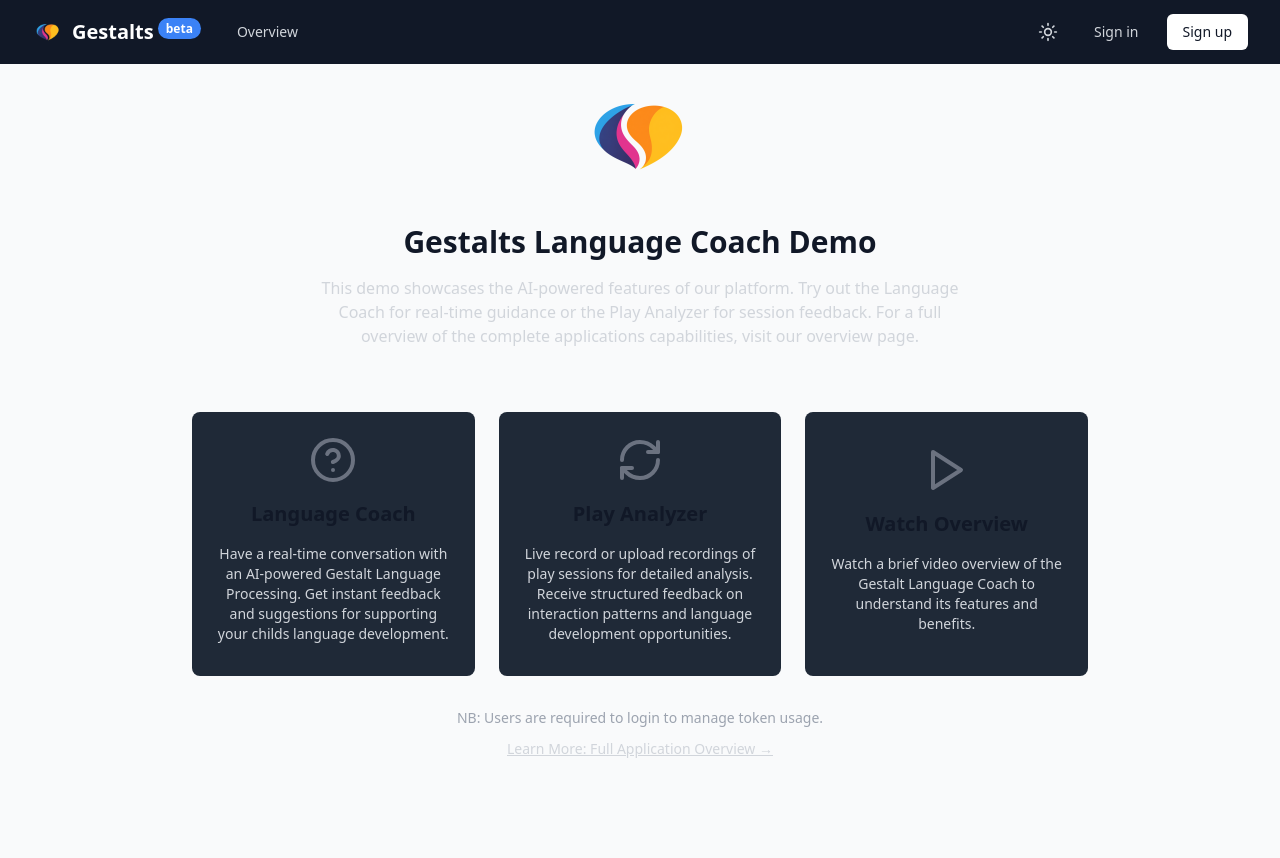
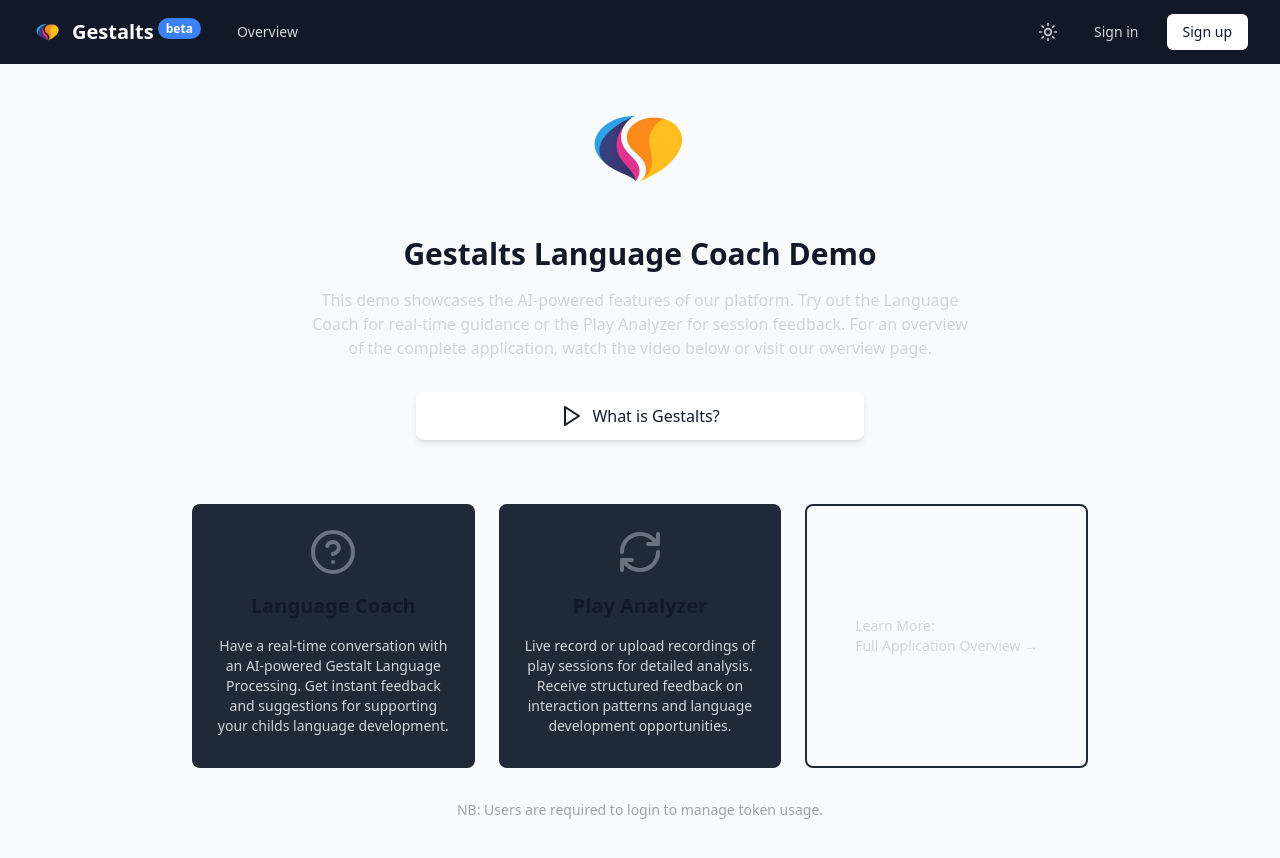
Before and after one commit to tgsatwit/eleven-labs-conversation-demo, a Next.js app: page / in a window 1280 px wide. Shown: the top 858 px of the page. Built offline with nearby package versions, Linux system fonts and the light colour scheme; no server answers.

Commit message:
updated landing page

```diff
--- a/src/app/page.tsx
+++ b/src/app/page.tsx
@@ -15,8 +15,8 @@
   };
 
   return (
-    <div className="flex flex-col w-full min-h-screen">
-      <div className="flex-1 flex flex-col items-center justify-center p-4 pb-16 lg:-mt-12">
+    <div className="flex flex-col w-full min-h-screen relative z-0">
+      <div className="flex-1 flex flex-col items-center justify-center p-4 lg:-mt-4">
         <div className="mb-6">
           <Image
             src="/logo512.png"
@@ -30,15 +30,27 @@
           Gestalts Language Coach Demo
         </h1>
         <p
-          className={`text-center max-w-2xl mb-16 ${
+          className={`text-center max-w-2xl mb-8 ${
             theme === "dark" ? "text-gray-300" : "text-gray-600"
           }`}
         >
           This demo showcases the AI-powered features of our platform. Try out
           the Language Coach for real-time guidance or the Play Analyzer for
-          session feedback. For a full overview of the complete applications
-          capabilities, visit our overview page.
+          session feedback. For an overview of the complete application, watch the video below or visit our overview page.
         </p>
+
+        <button
+          onClick={toggleModal}
+          className={`flex items-center justify-center w-full max-w-md mb-16 py-3 px-6 rounded-lg shadow-md transition-all duration-200 ${
+            theme === "dark"
+              ? "bg-white text-gray-900 hover:bg-gray-50"
+              : "bg-gray-800 text-white hover:bg-gray-700"
+          }`}
+        >
+          <Play className="w-6 h-6 mr-2" />
+          What is Gestalts?
+        </button>
+
         <div className="grid grid-cols-1 md:grid-cols-3 gap-6 max-w-4xl w-full">
           <Link href="/coach" className="group h-full">
             <div
@@ -83,22 +95,22 @@
           </Link>
 
           <div
-            onClick={toggleModal}
-            className={`cursor-pointer rounded-lg p-6 transition-all duration-200 h-full flex flex-col items-center justify-center
-            ${
+            className={`cursor-pointer rounded-lg p-6 transition-all duration-200 h-full flex flex-col items-center justify-center border-2 ${
               theme === "dark"
-                ? "bg-gray-800 hover:bg-gray-700"
-                : "bg-white hover:bg-gray-50 shadow-md"
+                ? "border-gray-800 text-gray-300 hover:bg-gray-800"
+                : "border-gray-200 text-gray-600 hover:bg-gray-50"
             }`}
           >
-            <Play className="w-12 h-12 mb-4 text-gray-500 dark:text-gray-300" />
-            <h2 className="text-xl font-semibold mb-4">Watch Overview</h2>
-            <p
-              className={`text-sm mb-2 text-center ${theme === "dark" ? "text-gray-300" : "text-gray-600"}`}
+            <Link
+              href="/overview"
+              className={`text-sm transition-colors ${
+                theme === "dark"
+                  ? "hover:text-white"
+                  : "hover:text-gray-900"
+              }`}
             >
-              Watch a brief video overview of the Gestalt Language Coach to
-              understand its features and benefits.
-            </p>
+              Learn More: <br />Full Application Overview →
+            </Link>
           </div>
         </div>
 
@@ -106,17 +118,6 @@
           <p className="text-sm text-gray-400 mb-2">
             NB: Users are required to login to manage token usage.
           </p>
-          <Link
-            href="/overview"
-            className={`text-sm underline transition-colors
-              ${
-                theme === "dark"
-                  ? "text-gray-300 hover:text-gray-100"
-                  : "text-gray-600 hover:text-gray-900"
-              }`}
-          >
-            Learn More: Full Application Overview →
-          </Link>
         </div>
       </div>
 
```
